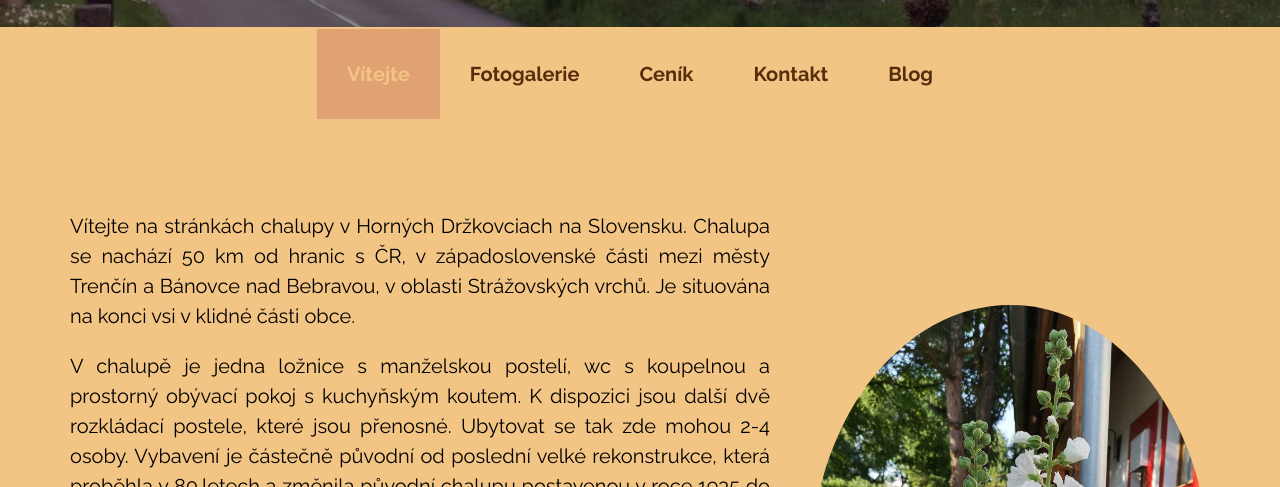
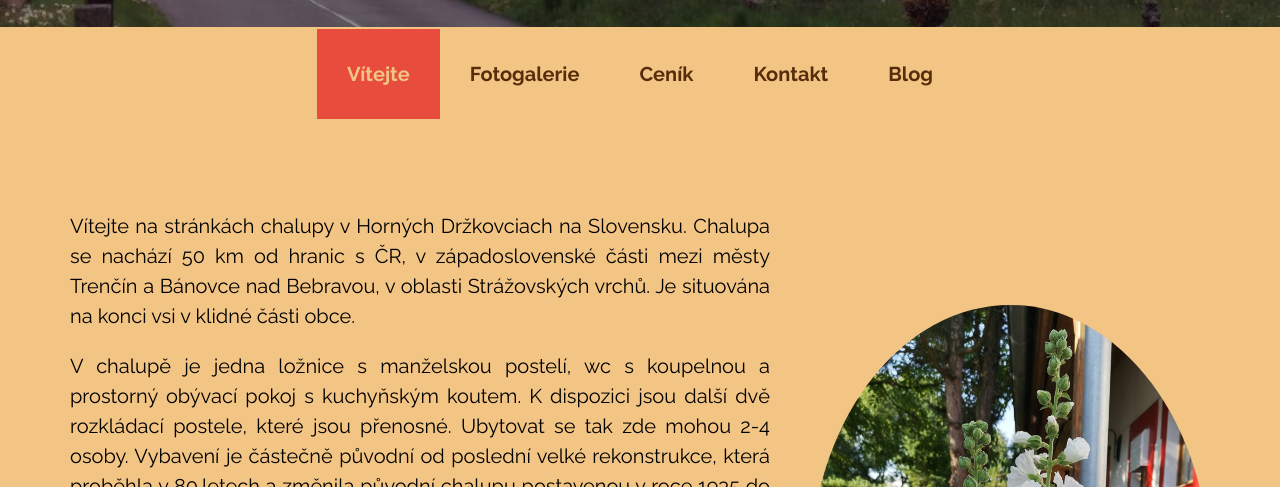
Before and after one commit to oligusman/moje-stranka-chalupa, an Eleventy site: page index.html in a window 1280 px wide. In both pictures the pointer is over the link "Vítejte". Shown: the part 313-800 px from the top of the page. Built offline with nearby package versions, Linux system fonts and the light colour scheme; Eleventy itself is replaced by a stand-in of ours; files that its build step writes are made by us from their sources; a web font is replaced by a local one.

Commit message:
oprava 8

```diff
--- a/css/style.css
+++ b/css/style.css
@@ -63,7 +63,7 @@ body {
       }
 
       .menu__link:hover, .menu__link:focus {
-        background-color: rgba(174, 64, 64, 0.26);
+        background-color: #e74c3c;
         color: #f3c585;
       }
 
```
